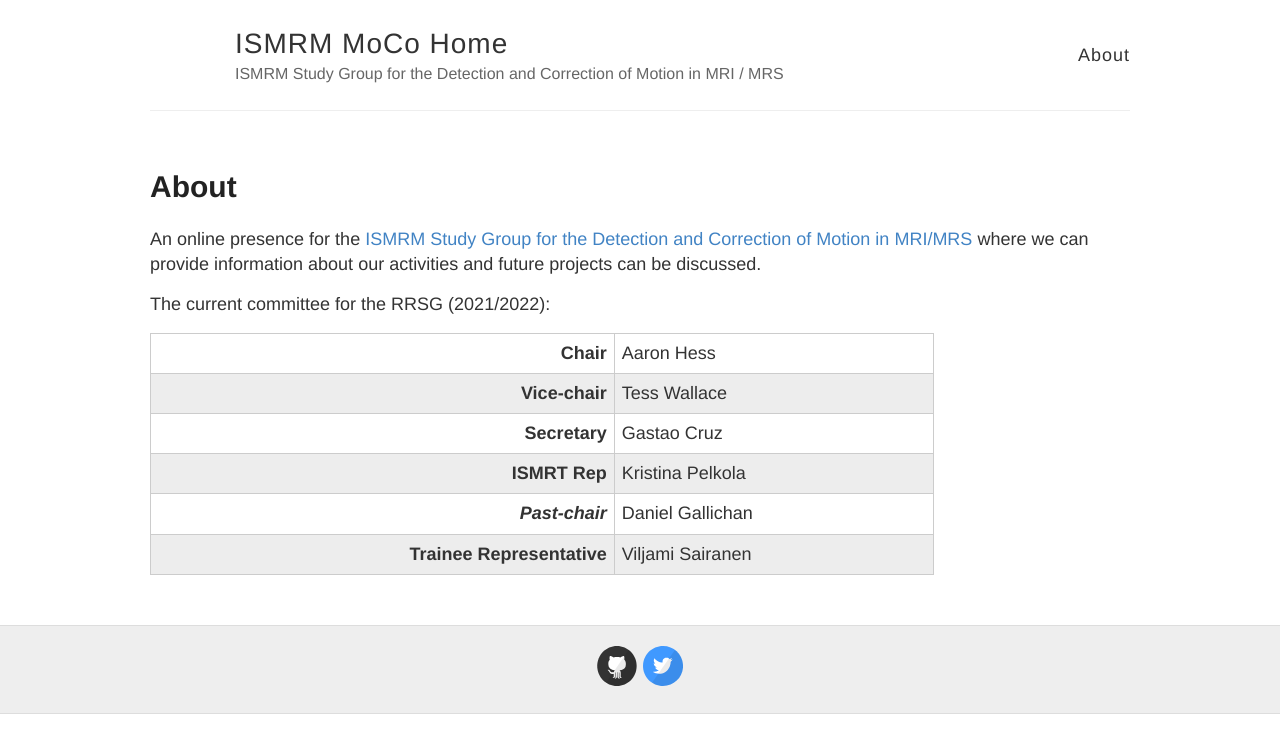
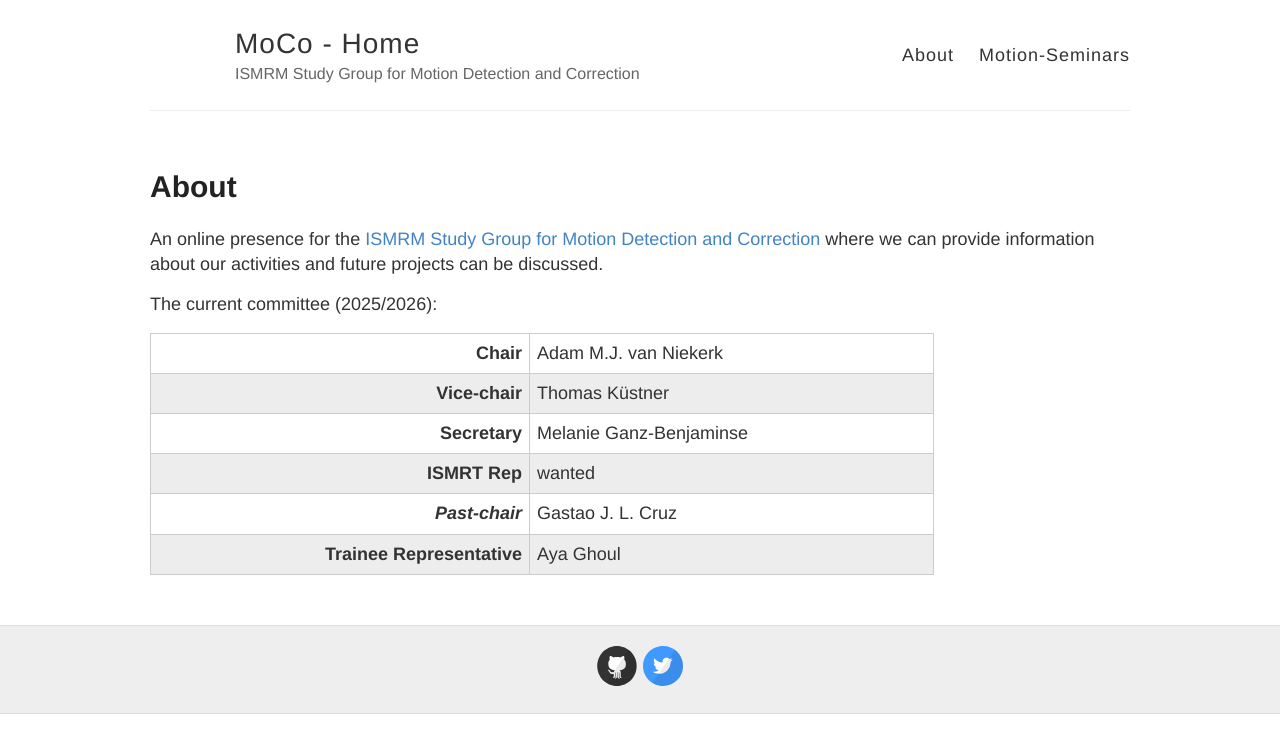
Before and after one commit to ISMRM/MoCo, a Jekyll site: the page built from about.md, in a window 1280 px wide. Shown: the top 753 px of the page. Built offline with Jekyll 4.4.1, drawn with Linux system fonts in a browser that asks for light colours; comment, search, counter and statistics services are not loaded.

Commit message:
Added motion seminars and updated comittee members

```diff
--- a/_config.yml
+++ b/_config.yml
@@ -3,10 +3,10 @@
 #
 
 # Name of your site (displayed in the header)
-name: ISMRM MoCo Home
+name: MoCo - Home
 
 # Short bio or description (displayed in the header)
-description: ISMRM Study Group for the Detection and Correction of Motion in MRI / MRS
+description: ISMRM Study Group for Motion Detection and Correction
 
 # URL of your avatar or profile pic (you could use your GitHub profile pic)
 avatar:
--- a/_layouts/default.html
+++ b/_layouts/default.html
@@ -28,6 +28,7 @@
 
           <nav>
             <a href="{{ site.baseurl }}/about">About</a>
+            <a href="{{ site.baseurl }}/motion-seminars/index">Motion-Seminars</a>
           </nav>
         </header>
       </div>
--- a/about.md
+++ b/about.md
@@ -4,15 +4,15 @@ title: About
 permalink: /about/
 ---
 
-An online presence for the [ISMRM Study Group for the Detection and Correction of Motion in MRI/MRS](https://groups.ismrm.org/detection-and-correction-of-motion-in-mri-and-mrs/) where we can provide information about our activities and future projects can be discussed.
+An online presence for the [ISMRM Study Group for Motion Detection and Correction](https://groups.ismrm.org/motion-detection-correction/) where we can provide information about our activities and future projects can be discussed.
 
-The current committee for the RRSG (2021/2022):
+The current committee (2025/2026):
 
 <table class="TFtable" style="width:80%">
-  <tr><td align="right"><strong> Chair </strong></td><td> Aaron Hess </td></tr>
-  <tr><td align="right"><strong> Vice-chair </strong></td><td> Tess Wallace </td></tr>
-  <tr><td align="right"><strong> Secretary </strong></td><td> Gastao Cruz </td></tr>
-  <tr><td align="right"><strong> ISMRT Rep </strong></td><td> Kristina Pelkola </td></tr>
-  <tr><td align="right"><strong><em> Past-chair </em></strong></td><td> Daniel Gallichan </td></tr>
-  <tr><td align="right"><strong> Trainee Representative </strong></td><td> Viljami Sairanen </td></tr>
+  <tr><td align="right"><strong> Chair </strong></td><td> Adam M.J. van Niekerk </td></tr>
+  <tr><td align="right"><strong> Vice-chair </strong></td><td> Thomas Küstner </td></tr>
+  <tr><td align="right"><strong> Secretary </strong></td><td> Melanie Ganz-Benjaminse </td></tr>
+  <tr><td align="right"><strong> ISMRT Rep </strong></td><td> wanted </td></tr>
+  <tr><td align="right"><strong><em> Past-chair </em></strong></td><td> Gastao J. L. Cruz </td></tr>
+  <tr><td align="right"><strong> Trainee Representative </strong></td><td> Aya Ghoul </td></tr>
 </table>
--- a/index.html
+++ b/index.html
@@ -4,7 +4,7 @@ layout: default
 
 <div style="background: #E1F5A9; padding: 1em; border-radius: 1em; border: 2px solid #74DF00">
   The content for this website is maintained by the
-  ISMRM Study Group for Detection and Correction of Motion in MRI / MRS on Github at <a href="https://github.com/ISMRM/MoCo">https://github.com/ISMRM/MoCo</a>
+  ISMRM Study Group for Motion Detection and Correction on Github at <a href="https://github.com/ISMRM/MoCo">https://github.com/ISMRM/MoCo</a>
 </div>
 
 
@@ -36,7 +36,4 @@ layout: default
   <a href=https://github.com/lab-midas/ismrm-moco-workshop>https://github.com/lab-midas/ismrm-moco-workshop</a></li>
   </ul>
 
-  An attempt at a video example:
-  <iframe src="https://drive.google.com/file/d/1PhgdOkLpredzAFHnw12_bo4O0wvZik_m/preview" width="640" height="480" allow="autoplay"></iframe>
-
 </div>
```
Also changed, not shown: motion-seminars/2020.md (added, +31 -0 lines), motion-seminars/2021.md (added, +67 -0 lines), motion-seminars/2022.md (added, +32 -0 lines), motion-seminars/2023.md (added, +44 -0 lines), motion-seminars/2024.md (added, +59 -0 lines), motion-seminars/2025.md (added, +31 -0 lines), motion-seminars/index.md (added, +20 -0 lines).
